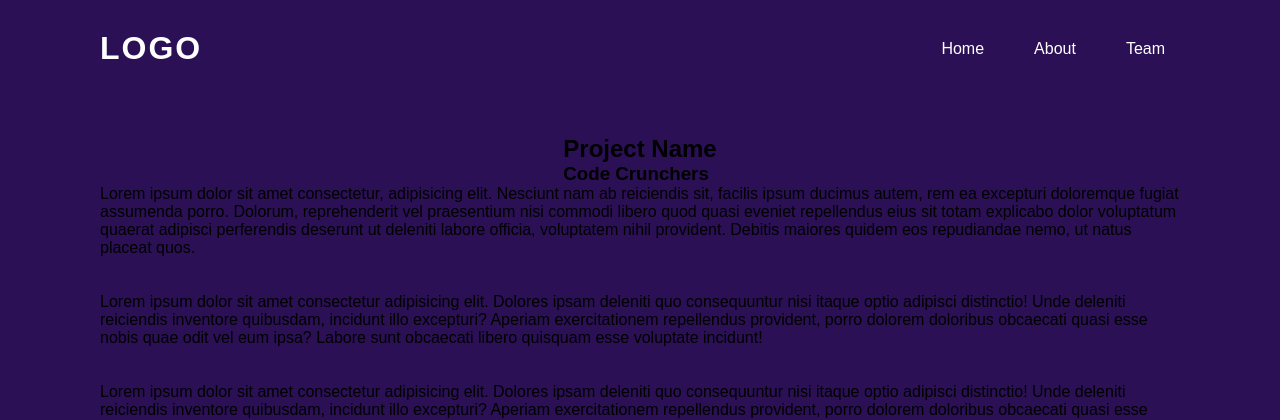
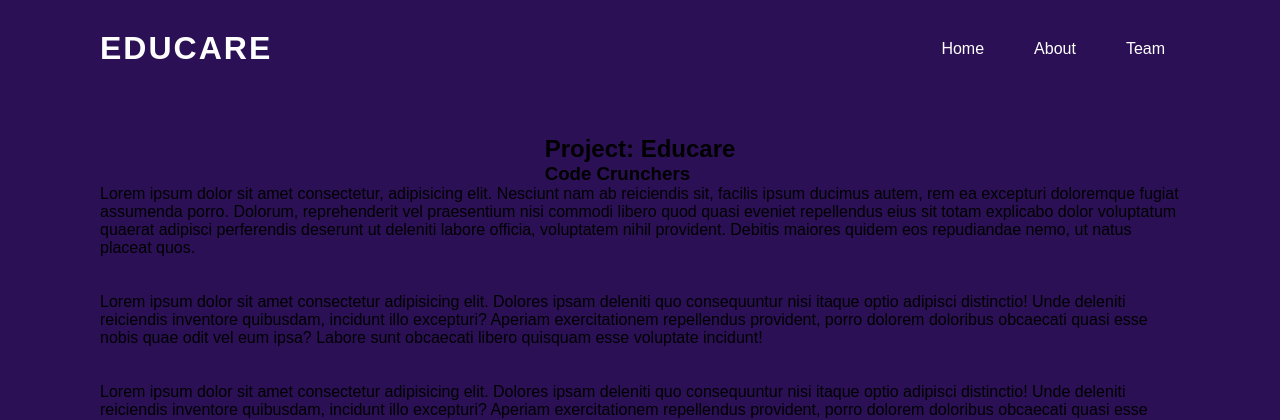
Before and after one commit to ishaandwivedi1234/Educare, a Flask app: page /about in a window 1280 px wide. Shown: the top 420 px of the page. Run offline with Flask 2, Linux system fonts and the light colour scheme; some web fonts are replaced.

Commit message:
title , logo changes , favicon added

```diff
--- a/templates/about.html
+++ b/templates/about.html
@@ -5,13 +5,14 @@
     <meta charset="UTF-8">
     <meta http-equiv="X-UA-Compatible" content="IE=edge">
     <meta name="viewport" content="width=device-width, initial-scale=1.0">
-    <title>Project</title>
+    <title>EDUCARE</title>
     <link rel="stylesheet" href="{{ url_for('static', filename='css/landing.css') }}">
+    <link rel="shortcut icon" href="{{ url_for('static', filename='Images/favicon.ico') }}">
 </head>
 
 <body style="background: #2b1055;">
     <header>
-        <a class="logo">Logo</a>
+        <a class="logo">EDUCARE</a>
         <ul>
             <li><a href="/" class="active">Home</a></li>
             <li><a href="/about" class="active">About</a></li>
@@ -21,7 +22,7 @@
     </header>
     <section style="flex-direction: column; margin-top: 8%;">
         <div>
-            <h2>Project Name</h2>
+            <h2>Project: Educare</h2>
             <h3>Code Crunchers</h3>
         </div>
         <p>
```
